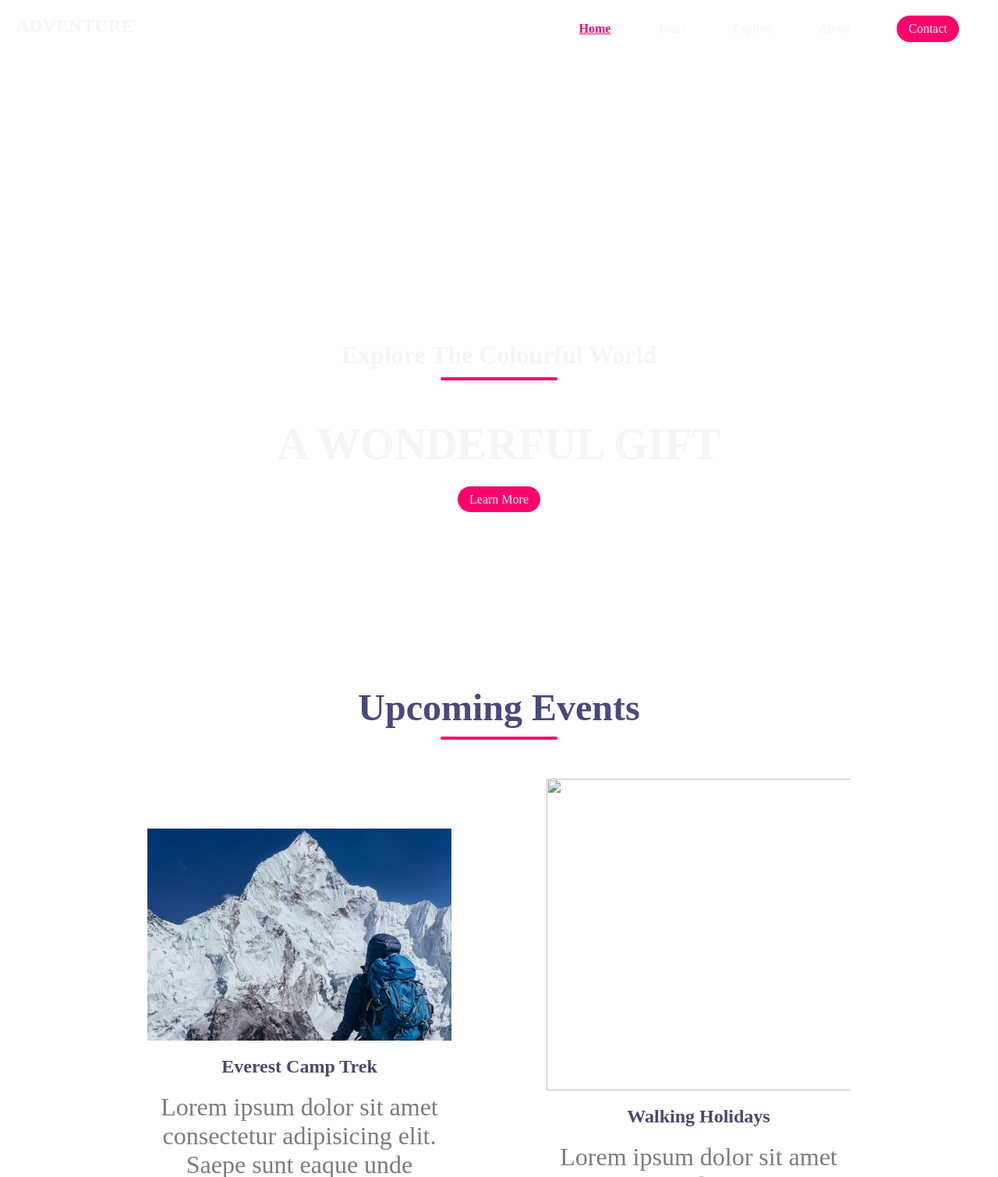
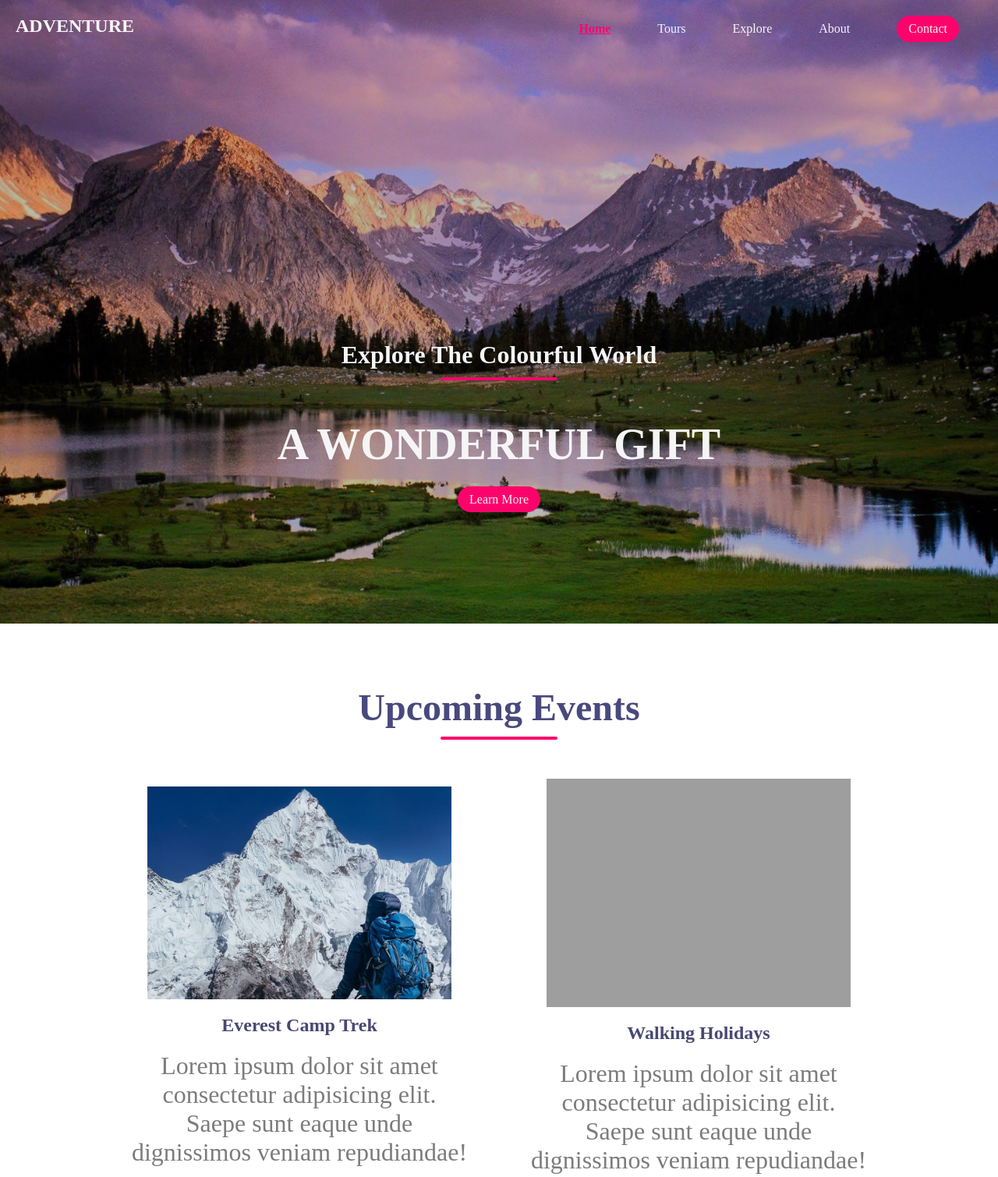
Before and after one commit to Amrit-Raj-17/Adventure-Website-practice, a plain HTML site: page index.html in a window 1280 px wide. Shown: the top 1510 px of the page at 78% size. Drawn offline with Linux system fonts and the light colour scheme; the site is published under a folder, as on GitHub Pages, so addresses that start at the root find nothing.

Commit message:
Add files via upload

```diff
--- a/index.html
+++ b/index.html
@@ -35,7 +35,7 @@
           <a href="#" class="ctn">Learn More</a>
         </div>
         <div class="col">
-          <img src="/mantracking2.jpeg">
+          <img src="mantracking2.jpeg">
           <h4>Walking Holidays</h4>
           <p>Lorem ipsum dolor sit amet consectetur adipisicing elit. Saepe sunt eaque unde dignissimos veniam repudiandae!</p>
           <a href="#" class="ctn">Learn More</a>
--- a/style.css
+++ b/style.css
@@ -37,7 +37,7 @@ body , html {
 header{
   width: 100vw;
   height: 100vh;
-  background-image: url("/newmountain1.jpg");
+  background-image: url("newmountain1.jpg");
   background-size: cover;
   background-position: bottom;
   display: flex;
@@ -121,7 +121,7 @@ p{
 .explore{
   width: 100%;
   height: 100vh;
-  background-image: url('/bg2.jpg');
+  background-image: url('bg2.jpg');
   background-position: center;
   background-size: cover;
   background-repeat: no-repeat;
```
